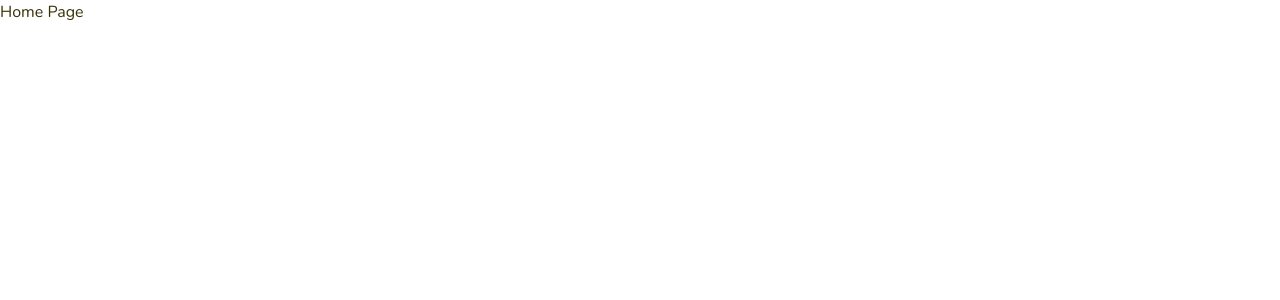
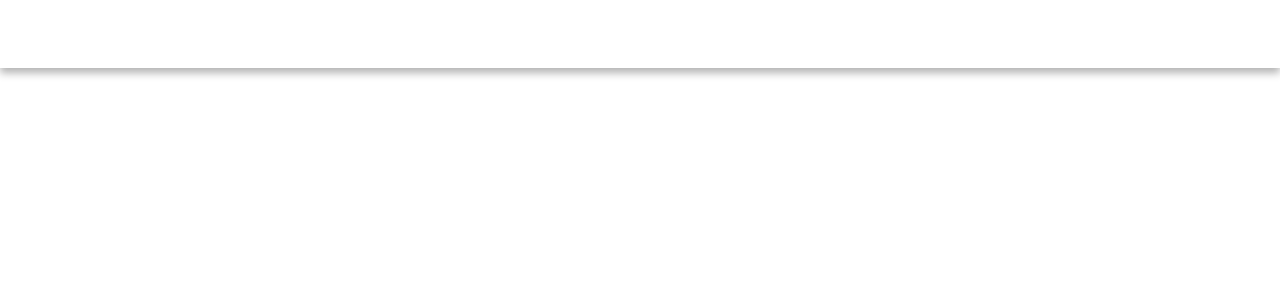
Before and after one commit to maciej-ka/demo-service-catalogue, a React (Vite) app: page / in a window 1280 px wide. Shown: the top 300 px of the page. Built offline with nearby package versions, Linux system fonts and the light colour scheme.

Commit message:
feat: sticky header

```diff
--- a/eslint.config.js
+++ b/eslint.config.js
@@ -3,7 +3,7 @@ import tsPlugin from "@typescript-eslint/eslint-plugin"
 import tsParser from "@typescript-eslint/parser"
 import reactPlugin from "eslint-plugin-react"
 import reactHooksPlugin from "eslint-plugin-react-hooks"
-import prettierPlugin from "eslint-plugin-prettier"
+// import prettierPlugin from "eslint-plugin-prettier"
 import globals from "globals"
 
 export default [
@@ -28,11 +28,11 @@ export default [
       "@typescript-eslint": tsPlugin,
       react: reactPlugin,
       "react-hooks": reactHooksPlugin,
-      prettier: prettierPlugin,
+      // prettier: prettierPlugin,
     },
     rules: {
       "react/react-in-jsx-scope": "off",
-      "prettier/prettier": "error",
+      // "prettier/prettier": "error",
     },
     settings: {
       react: {
--- /dev/null
+++ b/pages/HomePage/HomePage.module.css
@@ -0,0 +1,8 @@
+.page {
+}
+
+.header {
+  position: sticky;
+  height: 68px;
+  box-shadow: 0px 5px 8px 0px var(--shadow);
+}
--- a/pages/HomePage/HomePage.tsx
+++ b/pages/HomePage/HomePage.tsx
@@ -1,2 +1,11 @@
-const HomePage = () => <div>Home Page</div>
+import styles from './HomePage.module.css'
+// import services from '../../data/data.ts'
+
+const HomePage = () => {
+  return (
+    <div>
+      <div className={styles.header} />
+    </div>
+  )
+}
 export default HomePage
```
